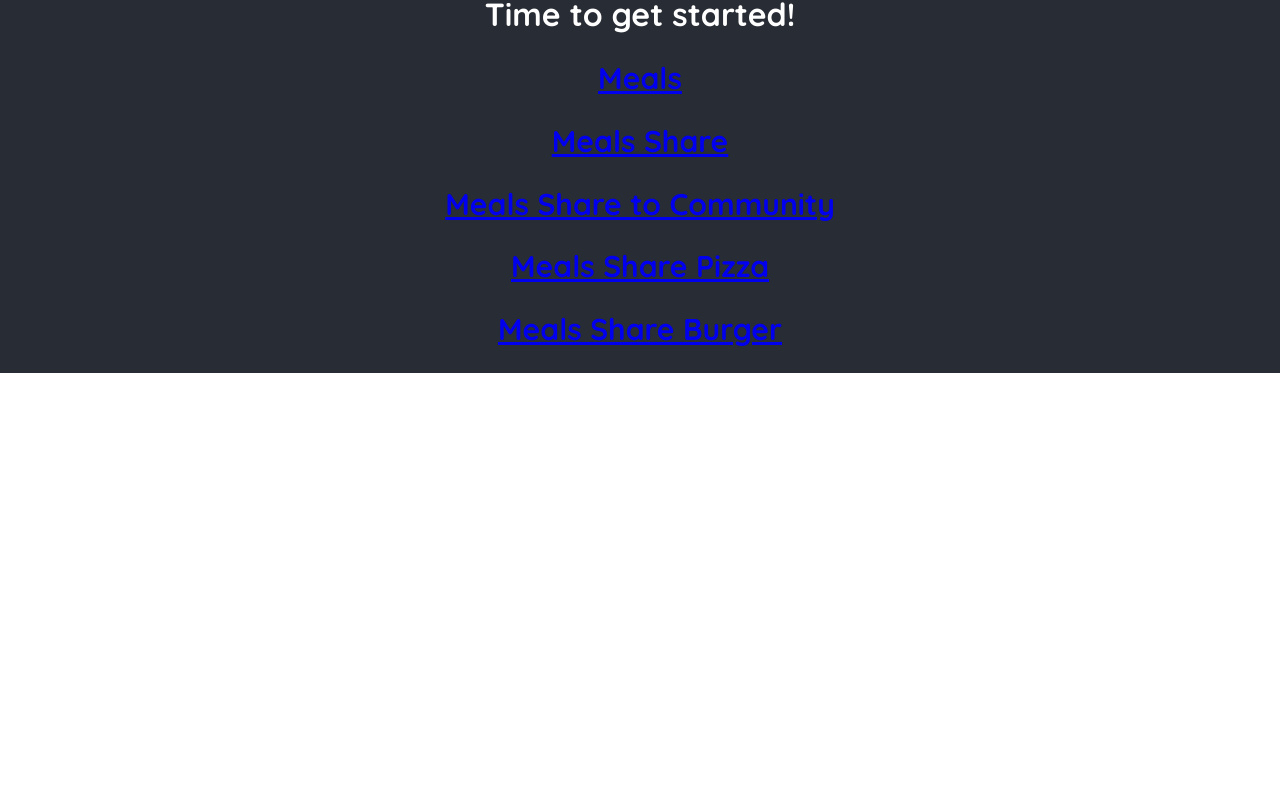
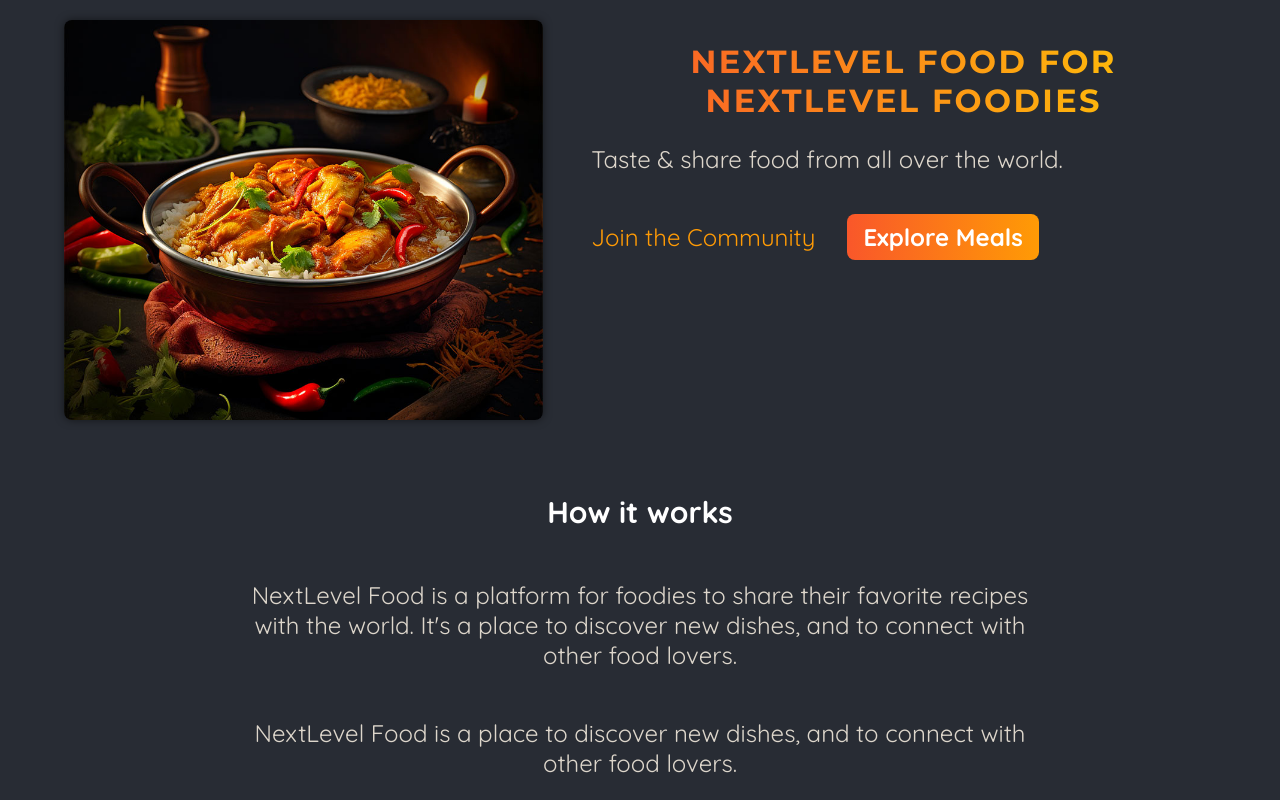
Before and after one commit to akashstha/foodies-starting-apps, a Next.js app: page / in a window 1280 px wide. Shown: the part 460-1260 px from the top of the page. Before the commit the page ends 833 px from the top, so only its background shows below. Built offline with nearby package versions, Linux system fonts and the light colour scheme.

Commit message:
using the client component and hooks

```diff
--- /dev/null
+++ b/app/community/page.module.css
@@ -0,0 +1,61 @@
+.header {
+    gap: 3rem;
+    margin: 3rem auto 5rem auto;
+    width: 90%;
+    max-width: 75rem;
+    color: #ddd6cb;
+    font-size: 1.5rem;
+    text-align: center;
+  }
+
+  .header h1 {
+    font-family: 'Montserrat', sans-serif;
+  }
+
+  .highlight {
+    background: linear-gradient(90deg, #f9572a, #ff8a05);
+    background-clip: text;
+    -webkit-background-clip: text;
+    -webkit-text-fill-color: transparent;
+  }
+
+  .main {
+    width: 90%;
+    max-width: 40rem;
+    margin: 0 auto;
+    text-align: center;
+  }
+
+  .main h2 {
+    font-family: 'Montserrat', sans-serif;
+    font-size: 2rem;
+    margin-bottom: 3rem;
+    color: #ddd6cb;
+  }
+
+  .perks {
+    list-style: none;
+    margin: 3rem 0;
+    padding: 0;
+  }
+
+  .perks li {
+    display: flex;
+    flex-direction: column;
+    align-items: center;
+    gap: 2rem;
+  }
+
+  .perks img {
+    width: 8rem;
+    height: 8rem;
+    object-fit: contain;
+  }
+
+  .perks p {
+    font-family: 'Montserrat', sans-serif;
+    font-size: 1.5rem;
+    font-weight: bold;
+    margin: 0;
+    color: #ddd6cb;
+  }
--- a/app/page.js
+++ b/app/page.js
@@ -1,26 +1,51 @@
-import Link from "next/link";
+import Link from 'next/link';
+
+import ImageSlider from "@/components/imageSlider/imageSlider";
+import styles from './page.module.css';
 
 export default function Home() {
   return (
-    <main>
-      <h1>
-        Time to get started!
-      </h1>
-      <h2>
-        <Link href= "/meals">Meals</Link>
-      </h2>
-      <h2>
-        <Link href= "/meals/share">Meals Share</Link>
-      </h2>
-      <h2>
-        <Link href= "/community">Meals Share to Community</Link>
-      </h2>
-      <h2>
-        <Link href= "/meals/pizza">Meals Share Pizza</Link>
-      </h2>
-      <h2>
-        <Link href= "/meals/burger">Meals Share Burger</Link>
-      </h2>
-    </main>
+    <>
+      <header className={styles.header}>
+        <div className={styles.slideshow}><ImageSlider/></div>
+        <div>
+          <div className={styles.hero}>
+            <h1>NextLevel Food for NextLevel Foodies</h1>
+            <p>Taste & share food from all over the world.</p>
+          </div>
+          <div className={styles.cta}>
+            <Link href="/community">Join the Community</Link>
+            <Link href="/meals">Explore Meals</Link>
+          </div>
+        </div>
+      </header>
+      <main>
+        <section className={styles.section}>
+          <h2>How it works</h2>
+          <p>
+            NextLevel Food is a platform for foodies to share their favorite
+            recipes with the world. It&apos;s a place to discover new dishes, and to
+            connect with other food lovers.
+          </p>
+          <p>
+            NextLevel Food is a place to discover new dishes, and to connect
+            with other food lovers.
+          </p>
+        </section>
+
+        <section className={styles.section}>
+          <h2>Why NextLevel Food?</h2>
+          <p>
+            NextLevel Food is a platform for foodies to share their favorite
+            recipes with the world. It&apos;s a place to discover new dishes, and to
+            connect with other food lovers.
+          </p>
+          <p>
+            NextLevel Food is a place to discover new dishes, and to connect
+            with other food lovers.
+          </p>
+        </section>
+      </main>
+    </>
   );
 }
--- /dev/null
+++ b/app/page.module.css
@@ -0,0 +1,75 @@
+.header {
+    display: flex;
+    gap: 3rem;
+    margin: 3rem auto;
+    width: 90%;
+    max-width: 75rem;
+  }
+
+  .slideshow {
+    width: 40rem;
+    height: 25rem;
+  }
+
+  .hero {
+    color: #ddd6cb;
+    font-size: 1.5rem;
+  }
+
+  .hero h1 {
+    font-size: 2rem;
+    font-weight: bold;
+    font-family: 'Montserrat', sans-serif;
+    letter-spacing: 0.15rem;
+    text-transform: uppercase;
+    background: linear-gradient(90deg, #f9572a, #ffc905);
+    background-clip: text;
+    -webkit-background-clip: text;
+    -webkit-text-fill-color: transparent;
+  }
+
+  .cta {
+    font-size: 1.5rem;
+    display: flex;
+    gap: 1rem;
+  }
+
+  .cta a {
+    display: inline-block;
+    margin-top: 1rem;
+    padding: 0.5rem 1rem;
+    border-radius: 0.5rem;
+    background: linear-gradient(90deg, #f9572a, #ff9b05);
+    color: #ffffff;
+    font-weight: bold;
+    text-decoration: none;
+  }
+
+  .cta a:hover,
+  .cta a:active {
+    background: linear-gradient(90deg, #fd4715, #f9b241);
+  }
+
+  .cta a:first-child {
+    background: transparent;
+    font-weight: normal;
+    color: #ff9b05;
+    padding-left: 0;
+  }
+
+  .cta a:first-child:hover,
+  .cta a:first-child:active {
+    background: transparent;
+    color: #f9b241;
+  }
+
+  .section {
+    display: flex;
+    flex-direction: column;
+    color: #ddd6cb;
+    font-size: 1.5rem;
+    max-width: 50rem;
+    width: 90%;
+    margin: 2rem auto;
+    text-align: center;
+  }
--- /dev/null
+++ b/components/imageSlider/ImageSlider.js
@@ -0,0 +1,49 @@
+"use client";
+import Image from 'next/image';
+import { useEffect, useState } from 'react';
+
+import burgerImg from '@/assets/burger.jpg';
+import curryImg from '@/assets/curry.jpg';
+import dumplingsImg from '@/assets/dumplings.jpg';
+import macncheeseImg from '@/assets/macncheese.jpg';
+import pizzaImg from '@/assets/pizza.jpg';
+import schnitzelImg from '@/assets/schnitzel.jpg';
+import tomatoSaladImg from '@/assets/tomato-salad.jpg';
+import styles from "./ImageSlider.module.css";
+
+const images = [
+  { image: burgerImg, alt: 'A delicious, juicy burger' },
+  { image: curryImg, alt: 'A delicious, spicy curry' },
+  { image: dumplingsImg, alt: 'Steamed dumplings' },
+  { image: macncheeseImg, alt: 'Mac and cheese' },
+  { image: pizzaImg, alt: 'A delicious pizza' },
+  { image: schnitzelImg, alt: 'A delicious schnitzel' },
+  { image: tomatoSaladImg, alt: 'A delicious tomato salad' },
+];
+
+export default function ImageSlideshow() {
+  const [currentImageIndex, setCurrentImageIndex] = useState(0);
+
+  useEffect(() => {
+    const interval = setInterval(() => {
+      setCurrentImageIndex((prevIndex) =>
+        prevIndex < images.length - 1 ? prevIndex + 1 : 0
+      );
+    }, 5000);
+
+    return () => clearInterval(interval);
+  }, []);
+
+  return (
+    <div className={styles.slideshow}>
+      {images.map((image, index) => (
+        <Image
+          key={index}X
+          src={image.image}
+          className={index === currentImageIndex ? styles.active : ''}
+          alt={image.alt}
+        />
+      ))}
+    </div>
+  );
+}
--- /dev/null
+++ b/components/imageSlider/ImageSlider.module.css
@@ -0,0 +1,26 @@
+.slideshow {
+    position: relative;
+    width: 100%;
+    height: 100%;
+    border-radius: 8px;
+    overflow: hidden;
+    box-shadow: 0 0 0.5rem rgba(0, 0, 0, 0.5);
+  }
+
+  .slideshow img {
+    width: 100%;
+    height: 100%;
+    object-fit: cover;
+    position: absolute;
+    top: 0;
+    left: 0;
+    opacity: 0;
+    transform: scale(1.1) translateX(-1rem) rotate(-5deg);
+    transition: all 0.5s ease-in-out;
+  }
+
+  .slideshow .active {
+    z-index: 1;
+    opacity: 1;
+    transform: scale(1) translateX(0) rotate(0);
+  }
--- a/components/main-header/MainHeader.js
+++ b/components/main-header/MainHeader.js
@@ -3,6 +3,7 @@
 import Link from "next/link";
 import styles from "./MainHeader.module.css";
 import MainHeaderBackground from "./MainHeaderBackground";
+import NavLink from "./NavLink";
 
 const MainHeader = () =>{
     return(
@@ -16,10 +17,10 @@
             <nav className={styles.nav}>
                 <ul>
                     <li>
-                        <Link href="/meals">Meals that you like</Link>
+                        <NavLink href="/meals">Meals that you like</NavLink>
                     </li>
                     <li>
-                        <Link href="/community">Meals for the community</Link>
+                        <NavLink href="/community">Meals for the community</NavLink>
                     </li>
                 </ul>
             </nav>
--- a/components/main-header/MainHeader.module.css
+++ b/components/main-header/MainHeader.module.css
@@ -22,29 +22,6 @@
     font-size: 1.25rem;
   }
 
-  .nav a {
-    text-decoration: none;
-    color: #ddd6cb;
-    font-weight: bold;
-    padding: 0.5rem 1rem;
-    border-radius: 0.5rem;
-  }
-
-  .nav a:hover,
-  .nav a:active {
-    background: linear-gradient(90deg, #ff8a05, #f9b331);
-    background-clip: text;
-    -webkit-background-clip: text;
-    -webkit-text-fill-color: transparent;
-    text-shadow: 0 0 18px rgba(248, 190, 42, 0.8);
-  }
-
-  .active {
-    background: linear-gradient(90deg, #ff8a05, #f9b331);
-    background-clip: text;
-    -webkit-background-clip: text;
-    -webkit-text-fill-color: transparent;
-  }
 
   .logo {
     display: flex;
--- /dev/null
+++ b/components/main-header/NavLink.js
@@ -0,0 +1,12 @@
+"use client";
+import Link from "next/link";
+import { usePathname } from "next/navigation";
+import styles from "./NavLink.module.css";
+const NavLink = ({href,children}) =>{
+    const path = usePathname();
+    return(<>
+      <Link href={href} className={path.startsWith(href) ? `${styles.links} ${styles.active}` : `${styles.links}`}>{children}</Link>
+    </>)
+}
+
+export default NavLink;
--- /dev/null
+++ b/components/main-header/NavLink.module.css
@@ -0,0 +1,23 @@
+.links{
+    text-decoration: none;
+    color: #ddd6cb;
+    font-weight: bold;
+    padding: 0.5rem 1rem;
+    border-radius: 0.5rem;
+  }
+
+  .links:hover,
+  .links:active {
+    background: linear-gradient(90deg, #ff8a05, #f9b331);
+    background-clip: text;
+    -webkit-background-clip: text;
+    -webkit-text-fill-color: transparent;
+    text-shadow: 0 0 18px rgba(248, 190, 42, 0.8);
+  }
+
+.active {
+    background: linear-gradient(90deg, #ff8a05, #f9b331);
+    background-clip: text;
+    -webkit-background-clip: text;
+    -webkit-text-fill-color: transparent;
+  }
```
Also changed, not shown: app/community/page.js (+38 -15 lines).
